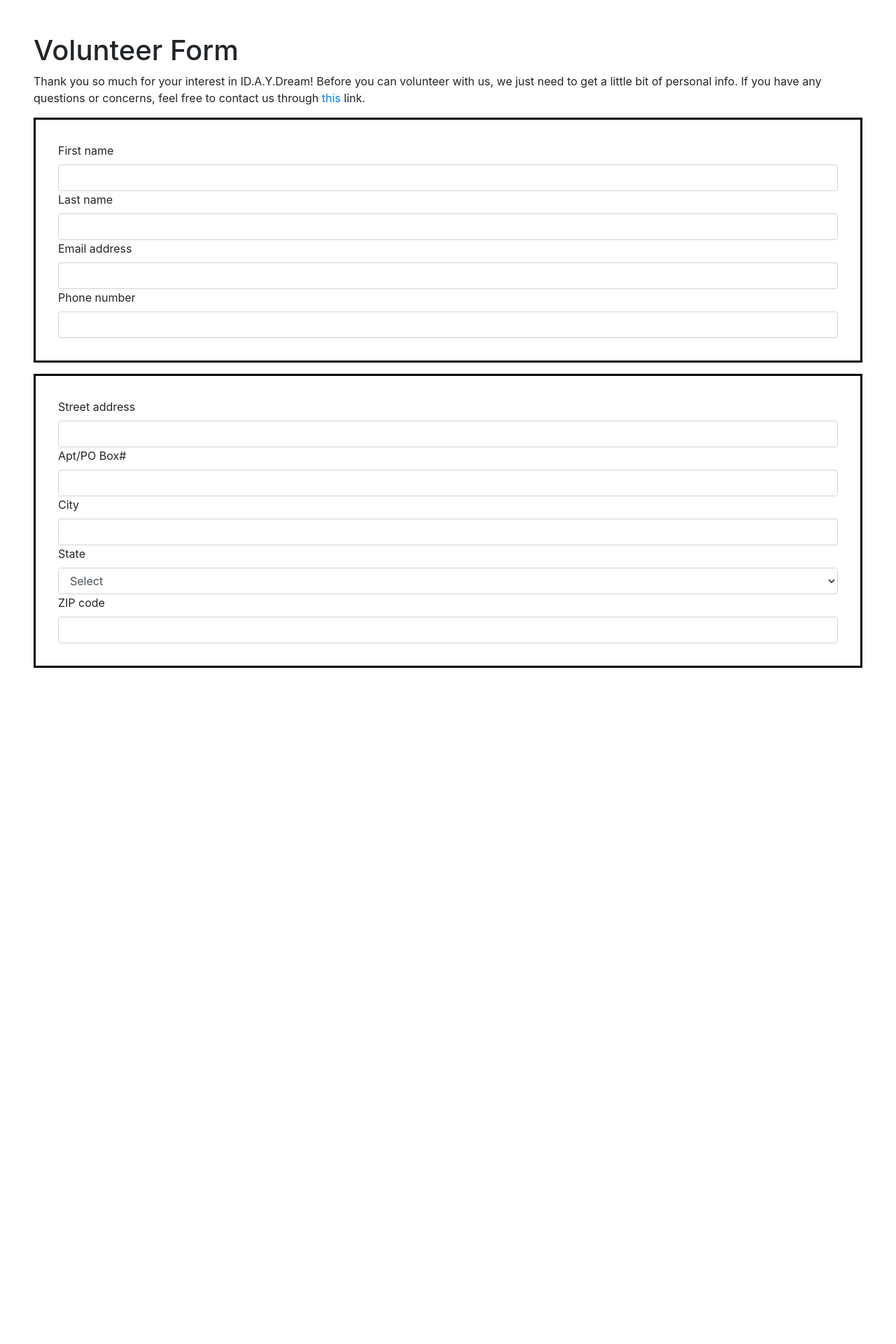
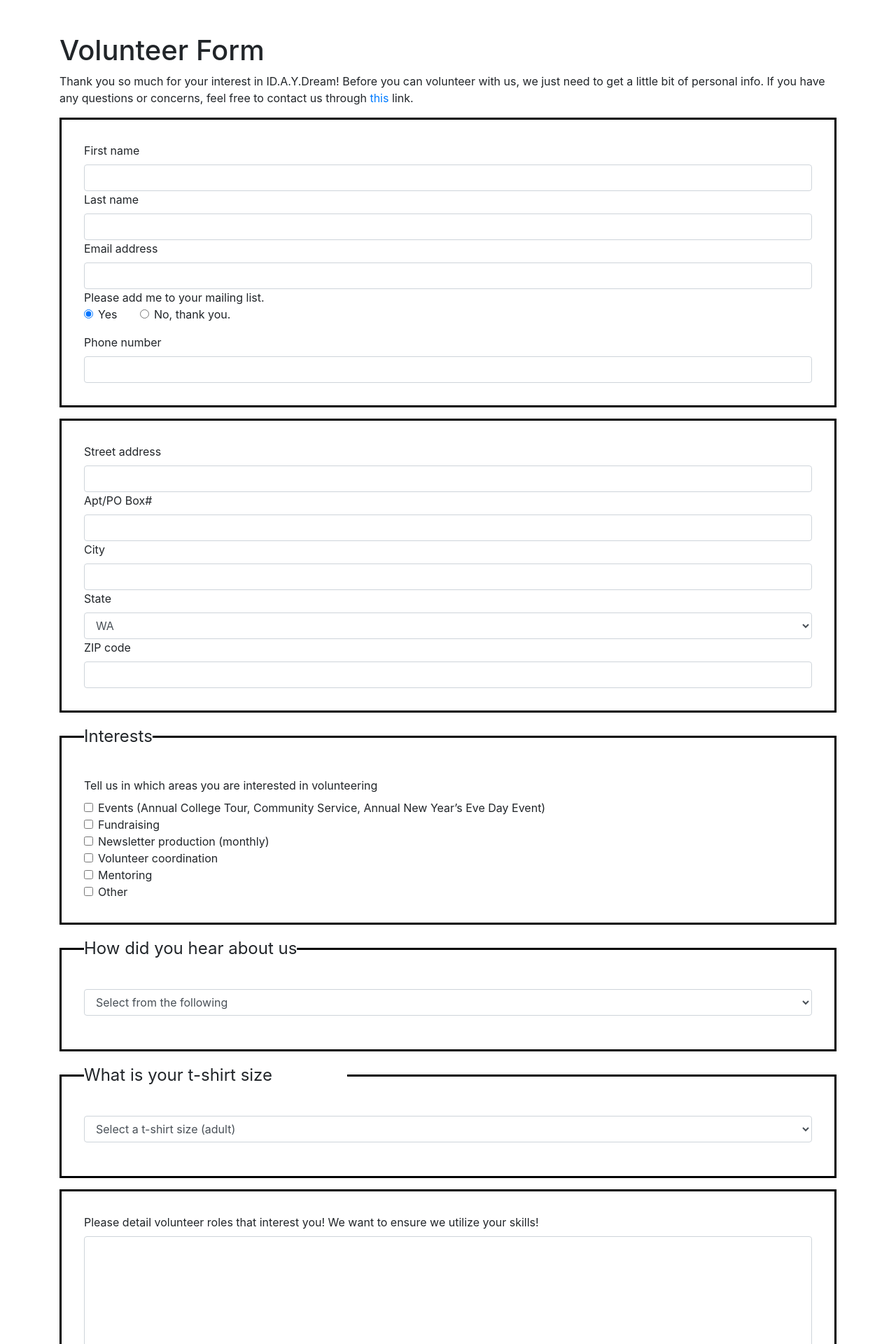
Before and after one commit to dystopiceyre/IT-305-portfolio, a PHP site: page /IDAYDream/contact.html in a window 1280 px wide. Shown: the top 1920 px of the page at 70% size. Before the commit the page ends 954 px from the top, so only its background shows below. Run offline with PHP 8.4, Linux system fonts and the light colour scheme.

Commit message:
Updated phpPractice. Added team IDAYDream files to my personal server so I can test the code live.

```diff
--- a/305/IDAYDream/contact.css
+++ /dev/null
@@ -1,12 +0,0 @@
-body {
-    margin: 3em;
-}
-fieldset {
-    border: 3px solid black;
-    padding: 2em;
-}
-
-.err {
-    color: darkred;
-    display: none;
-}
--- a/305/IDAYDream/contact.html
+++ b/305/IDAYDream/contact.html
@@ -1,125 +1,346 @@
+<!--
+    The HTML is used for team Morr's version of a volunteer sign-up form that could be
+    potentially used for Brandi Day's website, non-profit organization iD.A.Y Dream
+    (test)
+ -->
 <!DOCTYPE html>
 <html lang="en">
 <head>
-    <!-- Required meta tags -->
     <meta charset="utf-8">
     <meta name="viewport" content="width=device-width, initial-scale=1, shrink-to-fit=no">
 
     <!-- Bootstrap CSS -->
-    <link rel="stylesheet" href="https://stackpath.bootstrapcdn.com/bootstrap/4.3.1/css/bootstrap.min.css"
-          integrity="sha384-ggOyR0iXCbMQv3Xipma34MD+dH/1fQ784/j6cY/iJTQUOhcWr7x9JvoRxT2MZw1T" crossorigin="anonymous">
-    <link rel="stylesheet" href="contact.css">
-    <title>IDAYDream</title>
+    <link rel="stylesheet" href="https://stackpath.bootstrapcdn.com/bootstrap/4.3.1/css/bootstrap.min.css" integrity="sha384-ggOyR0iXCbMQv3Xipma34MD+dH/1fQ784/j6cY/iJTQUOhcWr7x9JvoRxT2MZw1T" crossorigin="anonymous">
+    <link rel="stylesheet" type="text/css" href="styles/sign-up-form.css">
+
+    <title>iD.A.Y Dream Volunteer Form</title>
+
 </head>
 <body>
-
+<div class="container" id="main">
+    <form action="#" id="sign-up">
+        <!--Intro-->
         <h1>Volunteer Form</h1>
-
         <div>
             <p>Thank you so much for your interest in ID.A.Y.Dream! Before you can volunteer with us,
                 we just need to get a little bit of personal info. If you have any questions or concerns,
                 feel free to contact us through <a href="https://idaydream.org/contact/">this</a> link.</p>
         </div>
 
-<form id="contact-form">
+        <!--Contact Info-->
         <fieldset class="form-group" id="contact">
-        <label for="firstName">First name</label>
-        <input type="text" class="form-control" id="firstName" >
-        <span class="err" id="err-fname" class="err">
-            Please enter a first name
-        </span>
-        <label for="lastName">Last name</label>
-        <input type="text" class="form-control" id="lastName" >
-        <span class="err" id="err-lname">
-                    Please enter a last name
-        </span>
+            <!--First Name-->
+            <label for="firstName">First name<span class="text-danger required-inputErr">*required</span></label>
+            <input type="text" class="form-control required-input" id="firstName" >
 
-        <label for="email">Email address</label>
-        <span class="err" id="err-email" class="err">
-            Please enter a valid email address
-        </span>
-        <input type="text" class="form-control" id="email" pattern="^[A-Z0-9._%+-]+@[A-Z0-9.-]+\.[A-Z]{2,}$" >
 
-        <label for="phone">Phone number</label>
-        <span class="err" id="err-phone" class="err">
+            <!--Last Name-->
+            <label for="lastName">Last name<span class="text-danger required-inputErr">*required</span></label>
+            <input type="text" class="form-control required-input" id="lastName" >
+
+
+            <!--Email-->
+            <label for="email">Email address<span class="text-danger required-inputErr">*required</span></label>
+            <input type="text" class="form-control required-input" id="email" pattern="^[A-Z0-9._%+-]+@[A-Z0-9.-]+\.[A-Z]{2,}$" >
+            <div class="row">
+                <div class="col">
+                    <p class="mb-0">Please add me to your mailing list.</p>
+                    <div class="form-group form-check mt-0">
+                        <label class="form-check-label" for="mail-list-yes">
+                            <input class="form-check-input" type="radio" name="add-to-email" id="mail-list-yes" checked>
+                            Yes
+                        </label>
+                        <label class="form-check-label ml-5" for="mail-list-no">
+                            <input class="form-check-input" type="radio" name="add-to-email" id="mail-list-no">
+                            No, thank you.
+                        </label>
+                    </div>
+                </div>
+            </div>
+            <!--Phone Number-->
+            <label for="phone">Phone number<span class="text-danger required-inputErr">*required</span></label>
+            <span class="err" id="err-phone">
                 Please enter a phone number
             </span>
-        <input type="text" class="form-control" id="phone" pattern="^\D?(\d{3})\D?\D?(\d{3})\D?(\d{4})$">
-
+            <input type="text" class="form-control required-input" id="phone" pattern="^\D?(\d{3})\D?\D?(\d{3})\D?(\d{4})$">
         </fieldset>
 
+        <!--New Section for more personal such as address, city, and state-->
         <fieldset class="form-group" id="address">
-        <label for="street1">Street address</label>
-        <input type="text" class="form-control" id="street1" >
+            <!--Address-->
+            <label for="street1">Street address<span class="text-danger required-inputErr">*required</span></label>
+            <input type="text" class="form-control required-input" id="street1" >
 
-        <label for="street2">Apt/PO Box#</label>
-        <input type="text" class="form-control" id="street2" >
+            <!--Apartment or PO Box Number-->
+            <label for="street2">Apt/PO Box#<span class="text-danger required-inputErr">*required</span></label>
+            <input type="text" class="form-control required-input" id="street2" >
 
-        <label for="city">City</label>
-        <input type="text" class="form-control" id="city" >
+            <!--City-->
+            <label for="city">City<span class="text-danger required-inputErr">*required</span></label>
+            <input type="text" class="form-control required-input" id="city" >
 
+            <!--Select State with dropdown-->
             <label for="state">State</label>
             <select class="form-control" id="state">
                 <option value="select">Select</option>
-            <option value="AL">AL</option>
-            <option value="AK">AK</option>
-            <option value="AR">AR</option>
-            <option value="AZ">AZ</option>
-            <option value="CA">CA</option>
-            <option value="CO">CO</option>
-            <option value="CT">CT</option>
-            <option value="DC">DC</option>
-            <option value="DE">DE</option>
-            <option value="FL">FL</option>
-            <option value="GA">GA</option>
-            <option value="HI">HI</option>
-            <option value="IA">IA</option>
-            <option value="ID">ID</option>
-            <option value="IL">IL</option>
-            <option value="IN">IN</option>
-            <option value="KS">KS</option>
-            <option value="KY">KY</option>
-            <option value="LA">LA</option>
-            <option value="MA">MA</option>
-            <option value="MD">MD</option>
-            <option value="ME">ME</option>
-            <option value="MI">MI</option>
-            <option value="MN">MN</option>
-            <option value="MO">MO</option>
-            <option value="MS">MS</option>
-            <option value="MT">MT</option>
-            <option value="NC">NC</option>
-            <option value="NE">NE</option>
-            <option value="NH">NH</option>
-            <option value="NJ">NJ</option>
-            <option value="NM">NM</option>
-            <option value="NV">NV</option>
-            <option value="NY">NY</option>
-            <option value="ND">ND</option>
-            <option value="OH">OH</option>
-            <option value="OK">OK</option>
-            <option value="OR">OR</option>
-            <option value="PA">PA</option>
-            <option value="RI">RI</option>
-            <option value="SC">SC</option>
-            <option value="SD">SD</option>
-            <option value="TN">TN</option>
-            <option value="TX">TX</option>
-            <option value="UT">UT</option>
-            <option value="VT">VT</option>
-            <option value="VA">VA</option>
-            <option value="WA">WA</option>
-            <option value="WI">WI</option>
-            <option value="WV">WV</option>
-            <option value="WY">WY</option>
+                <option value="AL">AL</option><option value="AK">AK</option><option value="AR">AR</option>
+                <option value="AZ">AZ</option><option value="CA">CA</option><option value="CO">CO</option>
+                <option value="CT">CT</option><option value="DC">DC</option><option value="DE">DE</option>
+                <option value="FL">FL</option><option value="GA">GA</option><option value="HI">HI</option>
+                <option value="IA">IA</option><option value="ID">ID</option><option value="IL">IL</option>
+                <option value="IN">IN</option><option value="KS">KS</option><option value="KY">KY</option>
+                <option value="LA">LA</option><option value="MA">MA</option><option value="MD">MD</option>
+                <option value="ME">ME</option><option value="MI">MI</option><option value="MN">MN</option>
+                <option value="MO">MO</option><option value="MS">MS</option><option value="MT">MT</option>
+                <option value="NC">NC</option><option value="NE">NE</option><option value="NH">NH</option>
+                <option value="NJ">NJ</option><option value="NM">NM</option><option value="NV">NV</option>
+                <option value="NY">NY</option><option value="ND">ND</option><option value="OH">OH</option>
+                <option value="OK">OK</option><option value="OR">OR</option><option value="PA">PA</option>
+                <option value="RI">RI</option><option value="SC">SC</option><option value="SD">SD</option>
+                <option value="TN">TN</option><option value="TX">TX</option><option value="UT">UT</option>
+                <option value="VT">VT</option><option value="VA">VA</option><option value="WA" selected>WA</option>
+                <option value="WI">WI</option><option value="WV">WV</option><option value="WY">WY</option>
             </select>
 
-        <label for="zip">ZIP code</label>
-        <input type="text" class="form-control" id="zip" pattern="^\d{5}$">
+            <!--ZIP code-->
+            <label for="zip">ZIP code<span class="text-danger required-inputErr">*required</span></label>
+            <input type="text" class="form-control required-input" id="zip" pattern="^\d{5}$">
+        </fieldset>
 
+        <!--Interests Section-->
+        <fieldset class="form-group">
+            <legend>Interests</legend>
+
+            <!--Select which volunteer opportunities interest you-->
+            <label>Tell us in which areas you are interested in volunteering</label>
+            <div class="form-check">
+                <input class="form-check-input" type="checkbox" value="Events" id="Events" name="interests[]">
+                <label class="form-check-label" for="Events">
+                    Events (Annual College Tour, Community Service, Annual New Year’s Eve Day Event)
+                </label>
+            </div>
+            <div class="form-check">
+                <input class="form-check-input" type="checkbox" value="Fundraising" id="Fundraising" name="interests[]">
+                <label class="form-check-label" for="Fundraising">
+                    Fundraising
+                </label>
+            </div>
+            <div class="form-check">
+                <input class="form-check-input" type="checkbox" value="Newsletter production" id="newsletterProduction" name="interests[]">
+                <label class="form-check-label" for="newsletterProduction">
+                    Newsletter production (monthly)
+                </label>
+            </div>
+            <div class="form-check">
+                <input class="form-check-input" type="checkbox" value="Volunteer coordination " id="volunteerCoordination" name="interests[]">
+                <label class="form-check-label" for="volunteerCoordination">
+                    Volunteer coordination
+                </label>
+            </div>
+            <div class="form-check">
+                <input class="form-check-input" type="checkbox" value="Mentoring" id="Mentoring" name="interests[]">
+                <label class="form-check-label" for="Mentoring">
+                    Mentoring
+                </label>
+            </div>
+            <div class="form-check">
+                <input class="form-check-input" type="checkbox" value="other" id="other-interests" name="interests[]">
+                <label class="form-check-label" for="other-interests">
+                    Other
+                </label>
+            </div>
+            <textarea class="form-control mt-2" name="other-interests-text" id="other-interests-text" rows="5"></textarea>
         </fieldset>
+
+        <!--How did you hear about us drop down-->
+        <fieldset class="form-group">
+            <legend>How did you hear about us</legend>
+            <div class="form-group">
+                <select class="form-control" id="hearUs">
+                    <option value="none">Select from the following</option>
+                    <option value="word">Word of mouth / Friend / Colleague</option>
+                    <option value="media">Web / Social Media (Facebook, Twitter, Google, iD.A.Y.dream website)</option>
+                    <option value="print">Print (flyer, poster, brochure)</option>
+                    <option value="sponsor">Corporate sponsor</option>
+                    <option value="other">Other</option>
+                </select>
+                <textarea class="form-control mt-2" name="other-about-us" id="other-about-us" rows="5"></textarea>
+            </div>
+        </fieldset>
+
+        <!--T Shirt size-->
+        <fieldset class="form-group">
+            <legend>What is your t-shirt size<span class="text-danger" id="tshirtErr">*required</span></legend>
+            <div class="form-group">
+                <select class="form-control" id="shirtSize">
+                    <option value="none">Select a t-shirt size (adult)</option>
+                    <option value="xsmall">Extra Small</option>
+                    <option value="small">Small</option>
+                    <option value="medium">Medium</option>
+                    <option value="large">Large</option>
+                    <option value="xlarge">Extra Large</option>
+                    <option value="1x">1X</option>
+                    <option value="2x">2X</option>
+                </select>
+            </div>
+        </fieldset>
+
+        <!--Experience and Availability-->
+        <fieldset class="form-group">
+            <div id="exp-available">
+                <!--Text box to enter volunteer roles that interest you-->
+                <label>Please detail volunteer roles that interest you! We want to ensure we utilize your skills!</label>
+                <textarea class="form-control" rows="10" form="sign-up"></textarea>
+
+                <!--Text box to enter previous experience that relates to iD.A.Y Dream-->
+                <label>Do you have any previous volunteer experience with other youth serving organizations?</label>
+                <textarea class="form-control" rows="10" form="sign-up"></textarea>
+
+                <!--Text box to enter other applicable experience-->
+                <label>Any other applicable experience you would like to mention?</label>
+                <textarea class="form-control" rows="10" form="sign-up"></textarea>
+
+                <!--Text box to enter motivation for volunteering-->
+                <label>What motivated you to volunteer with us?<span class="text-danger required-inputErr">*required</span></label>
+                <textarea class="form-control required-input" rows="10" form="sign-up"></textarea>
+
+                <!--Checkbox list for volunteering availability-->
+                <label>Please select the choices that most fit your volunteer availability:</label>
+                <input type="checkbox" form="sign-up" id="four-hour-shift" value="four-hour-shift" name="availability[]">
+                <label for="four-hour-shift">
+                    Weekend Workshop (4 hour shift)
+                </label><br>
+                <input type="checkbox" form="sign-up" id="eight-hour-shift" value="eight-hour-shift" name="availability[]">
+                <label for="eight-hour-shift">
+                    Weekend Workshop (8 hour shift)
+                </label><br>
+                <input type="checkbox" form="sign-up" id="summer-camp" value="summer-camp" name="availability[]">
+                <label for="summer-camp">
+                    One Week Summer Camp
+                </label><br>
+                <input type="checkbox" form="sign-up" id="weekday" value="weekday" name="availability[]">
+                <label for="weekday">
+                    Weekday Workshop
+                </label><br>
+                <input type="checkbox" form="sign-up" id="ongoing" value="ongoing" name="availability[]">
+                <label for="ongoing">
+                    Ongoing, Weekday Commitment
+                </label>
+            </div>
+        </fieldset>
+
+        <!--Character References-->
+        <fieldset class="form-group" id="references-form">
+            <legend>Character References</legend>
+            <fieldset class="form-group innerFieldset">
+                <legend>Reference 1</legend>
+                <div class="form-row">
+                    <div class="col">
+                        <label for="firstRef">Name<span class="text-danger required-inputErr">*required</span></label>
+                        <input type="text" class="form-control required-input" id="firstRef">
+                    </div>
+                    <div class="col">
+                        <label for="firstRefRel">Relationship<span class="text-danger required-inputErr">*required</span></label>
+                        <input type="text" class="form-control required-input" id="firstRefRel">
+                    </div>
+                </div>
+                <div class="form-row">
+                    <div class="col">
+                        <label for="firstRefPhone">Phone<span class="text-danger required-inputErr">*required</span></label>
+                        <input type="text" class="form-control required-input" id="firstRefPhone">
+                    </div>
+                    <div class="col">
+                        <label for="firstRefEmail">Email<span class="text-danger required-inputErr">*required</span></label>
+                        <input type="text" class="form-control required-input" id="firstRefEmail">
+                    </div>
+                </div>
+            </fieldset>
+            <fieldset class="form-group innerFieldset">
+                <legend>Reference 2</legend>
+                <div class="form-row">
+                    <div class="col">
+                        <label for="secondRef">Name<span class="text-danger required-inputErr">*required</span></label>
+                        <input type="text" class="form-control required-input" id="secondRef">
+                    </div>
+                    <div class="col">
+                        <label for="secondRefRel">Relationship<span class="text-danger required-inputErr">*required</span></label>
+                        <input type="text" class="form-control required-input" id="secondRefRel">
+                    </div>
+                </div>
+                <div class="form-row">
+                    <div class="col">
+                        <label for="secondRefPhone">Phone<span class="text-danger required-inputErr">*required</span></label>
+                        <input type="text" class="form-control required-input" id="secondRefPhone">
+                    </div>
+                    <div class="col">
+                        <label for="secondRefEmail">Email<span class="text-danger required-inputErr">*required</span></label>
+                        <input type="text" class="form-control required-input" id="secondRefEmail">
+                    </div>
+                </div>
+            </fieldset>
+
+            <fieldset class="form-group innerFieldset">
+                <legend>Reference 3</legend>
+                <div class="form-row">
+                    <div class="col">
+                        <label for="thirdRef">Name<span class="text-danger required-inputErr">*required</span></label>
+                        <input type="text" class="form-control required-input" id="thirdRef">
+                    </div>
+                    <div class="col">
+                        <label for="thirdRefRel">Relationship<span class="text-danger required-inputErr">*required</span></label>
+                        <input type="text" class="form-control required-input" id="thirdRefRel">
+                    </div>
+                </div>
+                <div class="form-row">
+                    <div class="col">
+                        <label for="thirdRefPhone">Phone<span class="text-danger required-inputErr">*required</span></label>
+                        <input type="text" class="form-control required-input" id="thirdRefPhone">
+                    </div>
+                    <div class="col">
+                        <label for="thirdRefEmail">Email<span class="text-danger required-inputErr">*required</span></label>
+                        <input type="text" class="form-control required-input" id="thirdRefEmail">
+                    </div>
+                </div>
+            </fieldset>
+        </fieldset>
+
+        <!--Policy Section-->
+        <fieldset class="form-group" id="policy-form">
+            <legend>Our Policy</legend>
+            <p>It is the policy of this organization to provide equal opportunities without regard to race, color, religion, national origin, gender, sexual preference, age, or disability</p>
+            <p>Thank you for completing this application form and for your information in volunteering with us.</p>
+            <p>By agreeing to the terms above you are also agreeing to a background check.</p>
+            <div class="custom-control custom-switch">
+                <input type="checkbox" class="custom-control-input" id="switch1" name="agreement-switch">
+                <label class="custom-control-label" for="switch1">Agree</label>
+            </div>
+        </fieldset>
+
+        <!--Signature Section-->
+        <fieldset class="form-group" id="signature-form">
+            <legend >Agreement Signature</legend>
+            <label for="signature">Signature</label>
+            <input type="text" class="form-control" id="signature">
+            <label for="date">Date</label>
+            <input type="date" class="form-control" id="date">
+        </fieldset>
+        <br>
+        <!--Submit button-->
+        <div class="row ">
+            <div class="col text-center">
+                <button type="submit" class="btn btn-primary">Submit</button>
+            </div>
+        </div>
     </form>
-
-<script src="contact.js"></script>
-
+</div>
+<script src="https://code.jquery.com/jquery-3.3.1.slim.min.js"
+        integrity="sha384-q8i/X+965DzO0rT7abK41JStQIAqVgRVzpbzo5smXKp4YfRvH+8abtTE1Pi6jizo"
+        crossorigin="anonymous"></script>
+<script src="https://cdnjs.cloudflare.com/ajax/libs/popper.js/1.14.7/umd/popper.min.js"
+        integrity="sha384-UO2eT0CpHqdSJQ6hJty5KVphtPhzWj9WO1clHTMGa3JDZwrnQq4sF86dIHNDz0W1"
+        crossorigin="anonymous"></script>
+<script src="https://stackpath.bootstrapcdn.com/bootstrap/4.3.1/js/bootstrap.min.js"
+        integrity="sha384-JjSmVgyd0p3pXB1rRibZUAYoIIy6OrQ6VrjIEaFf/nJGzIxFDsf4x0xIM+B07jRM"
+        crossorigin="anonymous"></script>
+<script src="volunteer-form-JS.js"></script>
 </body>
--- /dev/null
+++ b/305/IDAYDream/styles/sign-up-form.css
@@ -0,0 +1,29 @@
+@charset "UTF-8";
+/**
+    The following stylesheet is done by Olivia, as stated by Marcos
+    The charset, fieldset.toplevel, and legend done by Robert, as stated by Marcos
+    Please add on more or update from other members to stylesheet
+ */
+
+fieldset.innerFieldset{
+    border: 1px solid black;
+}
+
+body {
+    margin: 3em;
+}
+
+fieldset {
+    border: 3px solid black;
+    padding: 2em;
+}
+
+.err {
+    color: darkred;
+    display: none;
+}
+
+legend
+{
+    width: auto;
+}
```
Also changed, not shown: 305/IDAYDream/contact.js (deleted, +0 -77 lines), 305/IDAYDream/volunteer-form-JS.js (added, +75 -0 lines), 305/phpPractice/functions.php (added, +13 -0 lines), 305/phpPractice/phpPractice.php (+21 -1 lines). Lines whose indentation alone changed are shown as unchanged.
